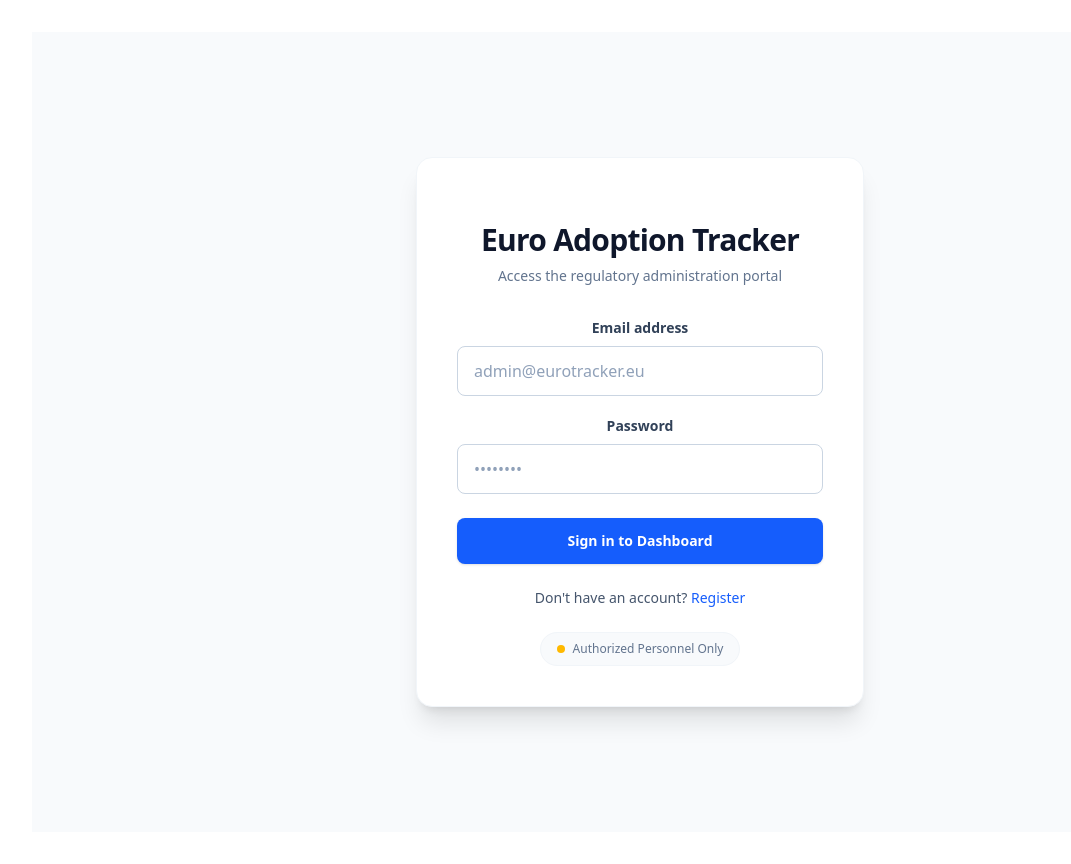
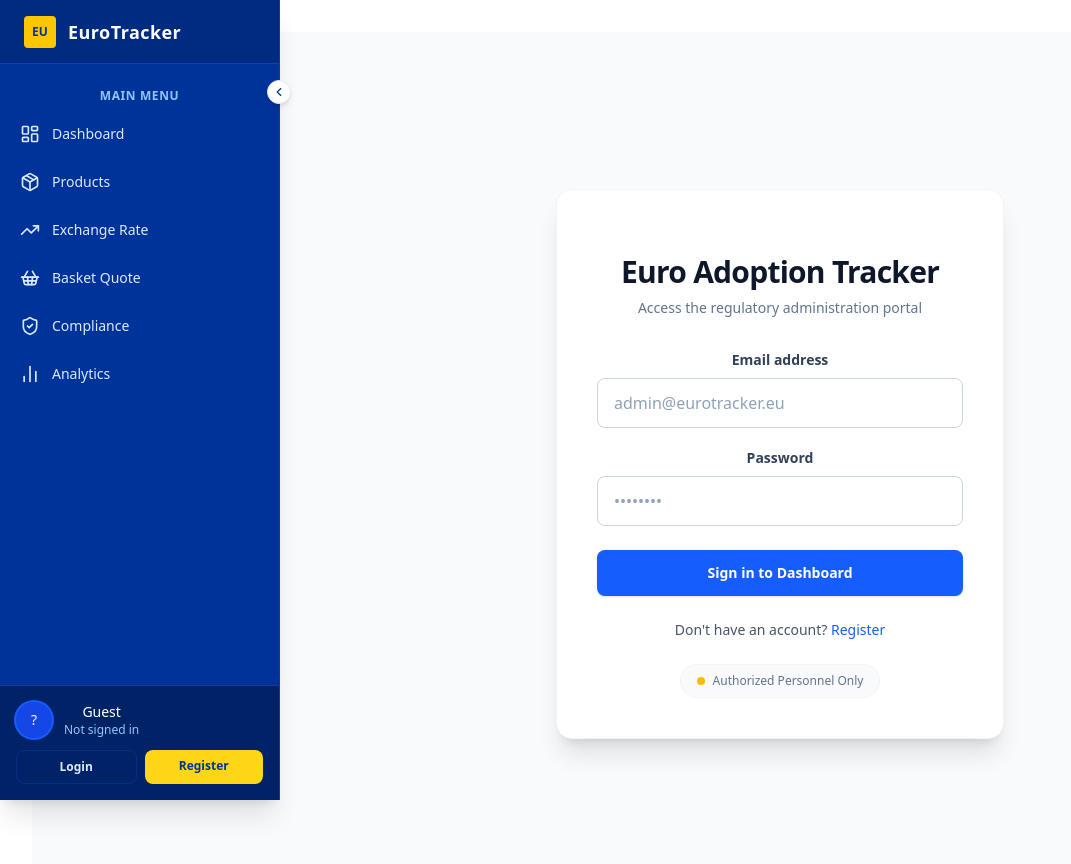
Before and after one commit to Misho-1019/Euro-Adoption-Tracker, a React (Vite) app in the folder client/: page /login in a window 1280 px wide. Shown: the top 864 px of the page, without its empty margins (0-1071 px from the left). Built offline with nearby package versions, Linux system fonts and the light colour scheme.

Commit message:
Add dynamic navigation

```diff
--- a/client/src/App.jsx
+++ b/client/src/App.jsx
@@ -34,11 +34,12 @@ function App() {
   return (
     <UserContext.Provider value={{ ...authData, userLoginHandler, userLogoutHandler }}>
       <Routes>
-        <Route path='/login' element={<Login />} />
-        <Route path='/register' element={<Register />} />
-        <Route path='/logout' element={<Logout />} />
 
         <Route element={<AppLayout />}>
+          <Route path='/register' element={<Register />} />
+          <Route path='/login' element={<Login />} />
+          <Route path='/logout' element={<Logout />} />
+
           <Route index element={<Dashboard />} />
           <Route path='/products' element={<Products />} />
           <Route path='/rate' element={<Rate />} />
--- a/client/src/api/authApi.js
+++ b/client/src/api/authApi.js
@@ -45,22 +45,22 @@ export const useRegister = () => {
 }
 
 export const useLogout = () => {
-    const { token, userLogoutHandler } = useContext(UserContext)
+    const { accessToken, userLogoutHandler } = useContext(UserContext)
 
     useEffect(() => {
-        if (!token) return;
+        if (!accessToken) return;
 
         const options = {
             headers: {
-                'X-Authorization': token
+                'X-Authorization': accessToken
             }
         }
 
         request.get(`${baseUrl}/logout`, null, options)
             .finally(userLogoutHandler)
-    }, [token, userLogoutHandler])
+    }, [accessToken, userLogoutHandler])
 
     return {
-        isLoggedOut: !!token
+        isLoggedOut: !!accessToken
     }
 }
--- a/client/src/context/UserContext.js
+++ b/client/src/context/UserContext.js
@@ -3,7 +3,7 @@ import { createContext } from "react";
 export const UserContext = createContext({
     id: '',
     email: '',
-    token: '',
+    accessToken: '',
     userLoginHandler:() => null,
     userLogoutHandler: () => null
 })
--- a/client/src/pages/layouts/AppLayout.jsx
+++ b/client/src/pages/layouts/AppLayout.jsx
@@ -1,5 +1,5 @@
-import React, { useState } from 'react';
-import { Outlet, NavLink } from 'react-router';
+import React, { useContext, useState } from "react";
+import { Outlet, NavLink } from "react-router";
 import {
   LayoutDashboard,
   Package,
@@ -8,55 +8,60 @@ import {
   ShieldCheck,
   BarChart2,
   Settings,
-  Menu,
   ChevronLeft,
   ChevronRight,
-  Database,
-  FileText,
   Layers,
-  Lock
-} from 'lucide-react';
+  Lock,
+} from "lucide-react";
+import { UserContext } from "../../context/UserContext";
 
 export default function AppLayout() {
+  const { email } = useContext(UserContext)
   const [isCollapsed, setIsCollapsed] = useState(false);
-  // const location = useLocation();
 
   const toggleSidebar = () => {
-    setIsCollapsed(!isCollapsed);
+    setIsCollapsed((v) => !v);
   };
 
   const navItems = [
-    { name: 'Dashboard', path: '/', icon: LayoutDashboard },
-    { name: 'Products', path: '/products', icon: Package },
-    { name: 'Exchange Rate', path: '/rate', icon: TrendingUp },
-    { name: 'Basket Quote', path: '/basket', icon: ShoppingBasket },
-    { name: 'Compliance', path: '/compliance', icon: ShieldCheck },
-    { name: 'Analytics', path: '/analytics', icon: BarChart2 },
+    { name: "Dashboard", path: "/", icon: LayoutDashboard },
+    { name: "Products", path: "/products", icon: Package },
+    { name: "Exchange Rate", path: "/rate", icon: TrendingUp },
+    { name: "Basket Quote", path: "/basket", icon: ShoppingBasket },
+    { name: "Compliance", path: "/compliance", icon: ShieldCheck },
+    { name: "Analytics", path: "/analytics", icon: BarChart2 },
   ];
 
   const adminItems = [
-    { name: 'Admin Overview', path: '/admin', icon: Lock },
-    { name: 'Admin Rate', path: '/admin/rate', icon: TrendingUp },
-    { name: 'Admin Products', path: '/admin/products', icon: Package },
-    { name: 'Admin Categories', path: '/admin/categories', icon: Layers },
-    { name: 'Admin Settings', path: '/admin/settings', icon: Settings },
+    { name: "Admin Overview", path: "/admin", icon: Lock },
+    { name: "Admin Rate", path: "/admin/rate", icon: TrendingUp },
+    { name: "Admin Products", path: "/admin/products", icon: Package },
+    { name: "Admin Categories", path: "/admin/categories", icon: Layers },
+    { name: "Admin Settings", path: "/admin/settings", icon: Settings },
   ];
 
   const NavItem = ({ item }) => (
     <NavLink
       to={item.path}
-      end={item.path === '/' || item.path === '/admin'}
-      className={({ isActive }) => `
-        flex items-center px-4 py-3 mb-1 text-sm font-medium transition-colors duration-200
-        ${isActive
-          ? 'bg-blue-800 text-white border-l-4 border-yellow-400'
-          : 'text-blue-100 hover:bg-blue-800 hover:text-white border-l-4 border-transparent'
+      end={item.path === "/" || item.path === "/admin"}
+      className={({ isActive }) =>
+        `
+        flex items-center px-4 py-3 mb-1 text-sm font-medium transition-colors
+        ${
+          isActive
+            ? "bg-blue-800 text-white border-l-4 border-yellow-400"
+            : "text-blue-100 hover:bg-blue-800 hover:text-white border-l-4 border-transparent"
         }
-        ${isCollapsed ? 'justify-center px-2' : ''}
-      `}
+        ${isCollapsed ? "justify-center px-2" : ""}
+      `
+      }
     >
-      <item.icon className={`h-5 w-5 ${isCollapsed ? '' : 'mr-3'}`} strokeWidth={1.5} />
-      <span className={`whitespace-nowrap transition-opacity duration-300 ${isCollapsed ? 'hidden opacity-0 w-0' : 'block opacity-100'}`}>
+      <item.icon className={`h-5 w-5 ${isCollapsed ? "" : "mr-3"}`} />
+      <span
+        className={`whitespace-nowrap transition-opacity duration-300 ${
+          isCollapsed ? "hidden opacity-0 w-0" : "block opacity-100"
+        }`}
+      >
         {item.name}
       </span>
     </NavLink>
@@ -64,82 +69,126 @@ export default function AppLayout() {
 
   return (
     <div className="min-h-screen bg-slate-50 flex font-sans text-slate-900">
-
-      {/* Fixed Sidebar */}
+      {/* Sidebar */}
       <aside
-        className={`fixed top-0 left-0 z-40 h-screen transition-all duration-300 ease-in-out bg-[#003399] flex flex-col shadow-xl border-r border-blue-900
-          ${isCollapsed ? 'w-18' : 'w-70'}
+        className={`fixed top-0 left-0 z-40 h-screen transition-all duration-300 bg-[#003399] flex flex-col shadow-xl border-r border-blue-900
+          ${isCollapsed ? "w-[72px]" : "w-[280px]"}
         `}
       >
-        {/* Header */}
-        <div className={`h-16 flex items-center ${isCollapsed ? 'justify-center' : 'px-6'} bg-[#002b80] border-b border-blue-800`}>
-          <div className="flex items-center justify-center bg-yellow-400 text-[#003399] h-8 w-8 rounded-sm font-bold text-xs shrink-0">
+        {/* Brand */}
+        <div
+          className={`h-16 flex items-center ${
+            isCollapsed ? "justify-center" : "px-6"
+          } bg-[#002b80] border-b border-blue-800`}
+        >
+          <div className="flex items-center justify-center bg-yellow-400 text-[#003399] h-8 w-8 rounded-sm font-bold text-xs">
             EU
           </div>
-          <span className={`ml-3 text-white font-semibold text-lg tracking-wide whitespace-nowrap overflow-hidden transition-all duration-300 ${isCollapsed ? 'w-0 opacity-0' : 'w-auto opacity-100'}`}>
+          <span
+            className={`ml-3 text-white font-semibold text-lg tracking-wide transition-all duration-300 ${
+              isCollapsed ? "w-0 opacity-0" : "w-auto opacity-100"
+            }`}
+          >
             EuroTracker
           </span>
         </div>
 
-        {/* Scrollable Navigation */}
-        <nav className="flex-1 overflow-y-auto py-6 scrollbar-thin scrollbar-thumb-blue-800 scrollbar-track-transparent">
-
-          <div className="mb-2">
+        {/* Navigation */}
+        <nav className="flex-1 overflow-y-auto py-6">
+          <div className="mb-4">
             {!isCollapsed && (
               <h3 className="px-6 text-xs font-semibold text-blue-300 uppercase tracking-wider mb-2">
                 Main Menu
               </h3>
             )}
-            {navItems.map(item => <NavItem key={item.path} item={item} />)}
+            {navItems.map((item) => (
+              <NavItem key={item.path} item={item} />
+            ))}
           </div>
 
-          <div className="mt-6 mb-2">
+          {email && (
+            <div className="mt-6">
               {!isCollapsed && (
                 <h3 className="px-6 text-xs font-semibold text-blue-300 uppercase tracking-wider mb-2">
                   Administration
                 </h3>
               )}
-            {adminItems.map(item => <NavItem key={item.path} item={item} />)}
+              {adminItems.map((item) => (
+                <NavItem key={item.path} item={item} />
+              ))}
+            </div>
+          )}
+        </nav>
+
+        {/* Footer / User */}
+        <div className="p-4 bg-[#002266] border-t border-blue-900">
+          <div className="flex items-center">
+            <div className="h-9 w-9 rounded-full bg-blue-700 flex items-center justify-center text-white text-sm font-medium ring-2 ring-blue-600">
+              {email ? "AD" : "?"}
             </div>
 
-        </nav>
-
-        {/* Footer / User User */}
-        <div className={`p-4 bg-[#002266] border-t border-blue-900 ${isCollapsed ? 'flex justify-center' : ''}`}>
-          <div className="flex items-center">
-            <div className="h-9 w-9 rounded-full bg-blue-700 flex items-center justify-center text-white text-sm font-medium ring-2 ring-blue-600">
-              AD
-            </div>
-            <div className={`ml-3 overflow-hidden transition-all duration-300 ${isCollapsed ? 'w-0 opacity-0' : 'w-auto opacity-100'}`}>
-               <p className="text-sm font-medium text-white truncate">Administrator</p>
-               <p className="text-xs text-blue-300 truncate">admin@euro-inst.eu</p>
-            </div>
+            <div
+              className={`ml-3 transition-all duration-300 ${
+                isCollapsed ? "w-0 opacity-0" : "w-auto opacity-100"
+              }`}
+            >
+              <p className="text-sm font-medium text-white truncate">
+                {email ? "Administrator" : "Guest"}
+              </p>
+              <p className="text-xs text-blue-300 truncate">
+                {email ? "admin@euro-inst.eu" : "Not signed in"}
+              </p>
             </div>
           </div>
 
-        {/* Toggle Button */}
+          {!isCollapsed && (
+            <div className="mt-3 flex gap-2">
+              {!email ? (
+                <>
+                  <NavLink
+                    to="/login"
+                    className="flex-1 text-center text-xs font-semibold px-3 py-2 rounded-lg border border-blue-800/40 text-blue-100 hover:bg-blue-800/60"
+                  >
+                    Login
+                  </NavLink>
+                  <NavLink
+                    to="/register"
+                    className="flex-1 text-center text-xs font-semibold px-3 py-2 rounded-lg bg-[#FFD617] text-[#003399] hover:bg-yellow-300"
+                  >
+                    Register
+                  </NavLink>
+                </>
+              ) : (
+                <button
+                  type="button"
+                  className="w-full text-center text-xs font-semibold px-3 py-2 rounded-lg border border-blue-800/40 text-blue-100 hover:bg-blue-800/60"
+                >
+                  Logout
+                </button>
+              )}
+            </div>
+          )}
+        </div>
+
+        {/* Collapse toggle */}
         <button
           onClick={toggleSidebar}
-          className="absolute -right-3 top-20 bg-white text-[#003399] p-1 rounded-full shadow-md border border-slate-200 hover:bg-slate-100 focus:outline-none z-50 transform transition-transform"
-          aria-label="Toggle Sidebar"
+          className="absolute -right-3 top-20 bg-white text-[#003399] p-1 rounded-full shadow-md border border-slate-200 hover:bg-slate-100"
         >
           {isCollapsed ? <ChevronRight size={14} /> : <ChevronLeft size={14} />}
         </button>
-
       </aside>
 
-      {/* Main Content Area */}
+      {/* Main */}
       <main
-        className={`
-          flex-1 min-h-screen transition-all duration-300 ease-in-out
-          ${isCollapsed ? 'ml-18' : 'ml-70'}
+        className={`flex-1 min-h-screen transition-all duration-300
+          ${isCollapsed ? "ml-[72px]" : "ml-[280px]"}
         `}
       >
-        <div className="h-full w-full">
+        <div className="h-full w-full p-6 md:p-8">
           <Outlet />
         </div>
       </main>
-
     </div>
   );
-};
+}
```
Lines whose indentation alone changed are shown as unchanged.
